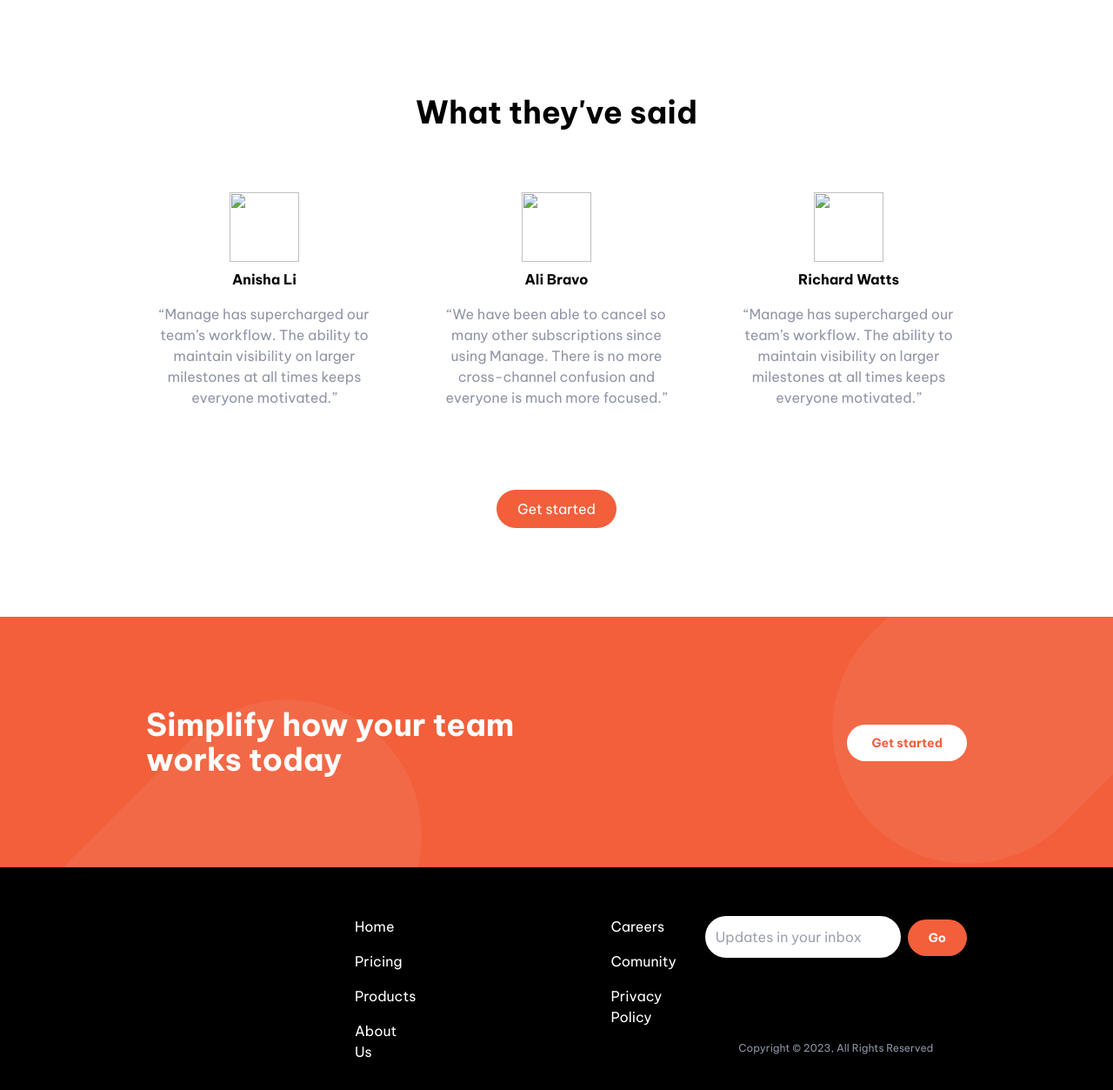
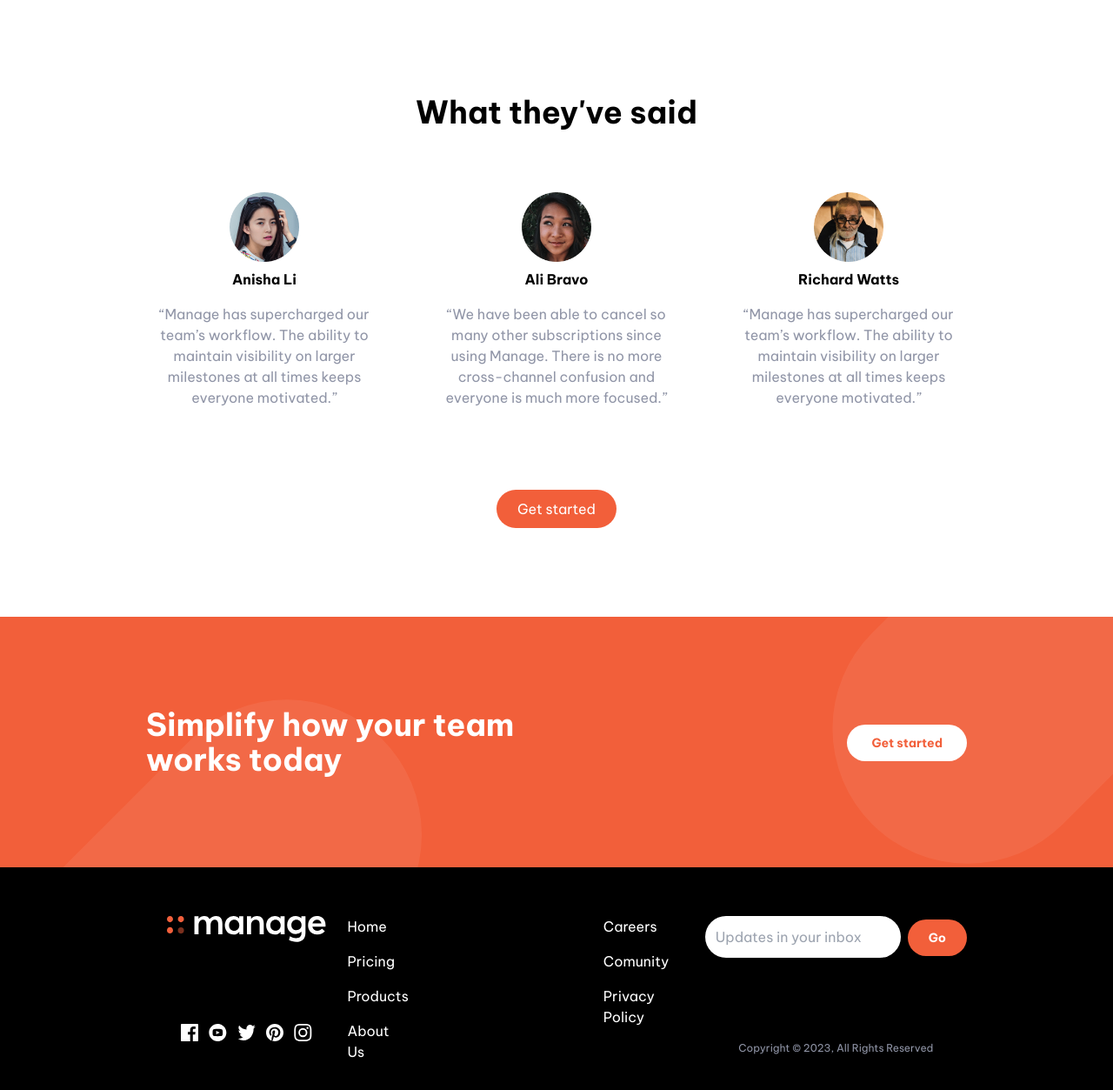
Before and after one commit to LuxrayCz/Tailwind-landing, a website: page index.html in a window 1280 px wide. Shown: the part 1283-2536 px from the top of the page at 87% size. Drawn offline with nearby package versions, Linux system fonts and the light colour scheme; files that its build step writes are made by us from their sources; the site is published under a folder, as on GitHub Pages, so addresses that start at the root find nothing.

Commit message:
index modification

```diff
--- a/index.html
+++ b/index.html
@@ -14,7 +14,7 @@
     <nav class="relative lg:container mx-auto p-6">
       <div class="flex items-center justify-between">
         <div class="pt-2">
-          <img src="img/logo.svg" alt="" />
+          <img src="./img/logo.svg" alt="" />
         </div>
         <div class="hidden md:flex space-x-6 mx-auto">
           <a href="#" class="hover:text-darkGrayishBlue">Pricing</a>
@@ -60,7 +60,7 @@
         </div>
 
         <div class="md:w-1/2">
-          <img src="img/illustration-intro.svg" alt="" />
+          <img src="./img/illustration-intro.svg" alt="" />
         </div>
       </div>
     </section>
@@ -127,7 +127,7 @@
 
         <div class="flex flex-col space-x-0 md:space-x-8 space-y-12 md:space-y-0 md:flex-row">
           <div class="relative flex flex-col items-center pt-0 p-6 space-y-4 md:w-1/3">
-            <img src="/img/avatar-anisha.png" alt="" class="w-20 h-20 absolute -top-10 inset-x" />
+            <img src="./img/avatar-anisha.png" alt="" class="w-20 h-20 absolute -top-10 inset-x" />
             <h5 class="text-end font-bold pt-8">Anisha Li</h5>
             <p class="text-darkGrayishBlue text-center max-w-md">
               “Manage has supercharged our team’s workflow. The ability to maintain visibility on larger milestones at all times keeps everyone
@@ -135,7 +135,7 @@
             </p>
           </div>
           <div class="relative flex flex-col items-center pt-0 p-6 space-y-4 md:w-1/3">
-            <img src="/img/avatar-ali.png" alt="" class="w-20 h-20 absolute -top-10 inset-x" />
+            <img src="./img/avatar-ali.png" alt="" class="w-20 h-20 absolute -top-10 inset-x" />
             <h5 class="text-center text-base font-bold pt-8">Ali Bravo</h5>
             <p class="text-center text-darkGrayishBlue max-w-md">
               “We have been able to cancel so many other subscriptions since using Manage. There is no more cross-channel confusion and everyone is
@@ -143,7 +143,7 @@
             </p>
           </div>
           <div class="relative flex flex-col items-center pt-0 p-6 space-y-4 md:w-1/3">
-            <img src="/img/avatar-richard.png" alt="" class="w-20 h-20 absolute -top-10 inset-x" />
+            <img src="./img/avatar-richard.png" alt="" class="w-20 h-20 absolute -top-10 inset-x" />
             <h5 class="text-center text-base font-bold pt-8">Richard Watts</h5>
             <p class="text-center text-darkGrayishBlue max-w-md">
               “Manage has supercharged our team’s workflow. The ability to maintain visibility on larger milestones at all times keeps everyone
@@ -170,13 +170,14 @@
       <div class="flex flex-col-reverse md:flex-row justify-between container mx-auto space-x-6 p-4 h-48 my-auto mt-44 md:mt-10">
         <span class="text-xs flex justify-center text-center block md:hidden text-darkGrayishBlue">Copyright &copy; 2023, All Rights Reserved</span>
         <div class="flex flex-col mt-8 mb-4 md:mt-0 justify-between items-center space-y-2">
-          <img src="/img/logo-white.svg" alt="" class="w-48" />
+          <img src="./img/logo-white.svg" alt="" class="w-48" />
+
           <div class="flex space-x-3">
-            <img src="/img/icon-facebook.svg" alt="" />
-            <img src="/img/icon-youtube.svg" alt="" />
-            <img src="/img/icon-twitter.svg" alt="" />
-            <img src="/img/icon-pinterest.svg" alt="" />
-            <img src="/img/icon-instagram.svg" alt="" />
+            <img src="./img/icon-facebook.svg" alt="" />
+            <img src="./img/icon-youtube.svg" alt="" />
+            <img src="./img/icon-twitter.svg" alt="" />
+            <img src="./img/icon-pinterest.svg" alt="" />
+            <img src="./img/icon-instagram.svg" alt="" />
           </div>
         </div>
 
```
